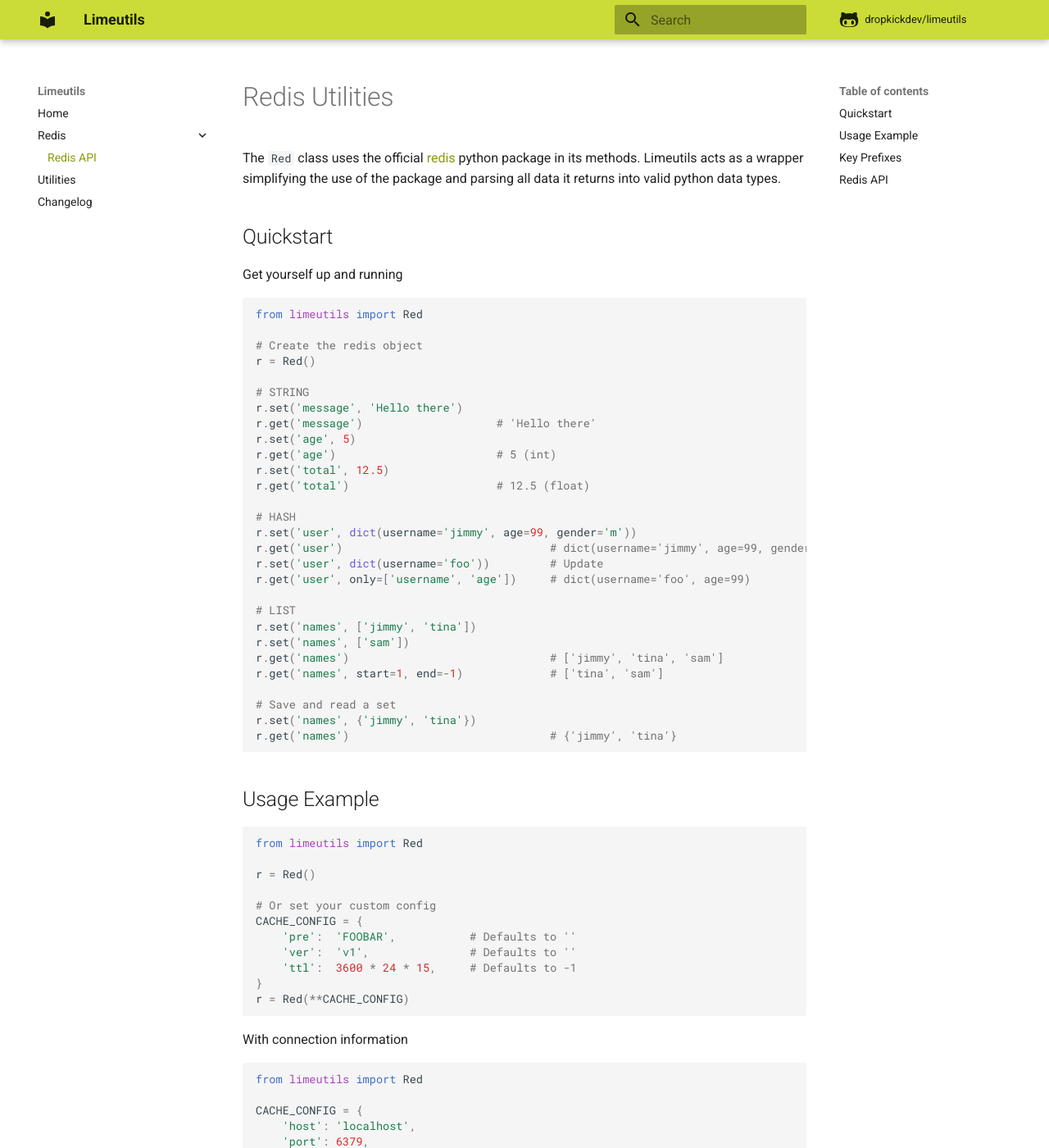
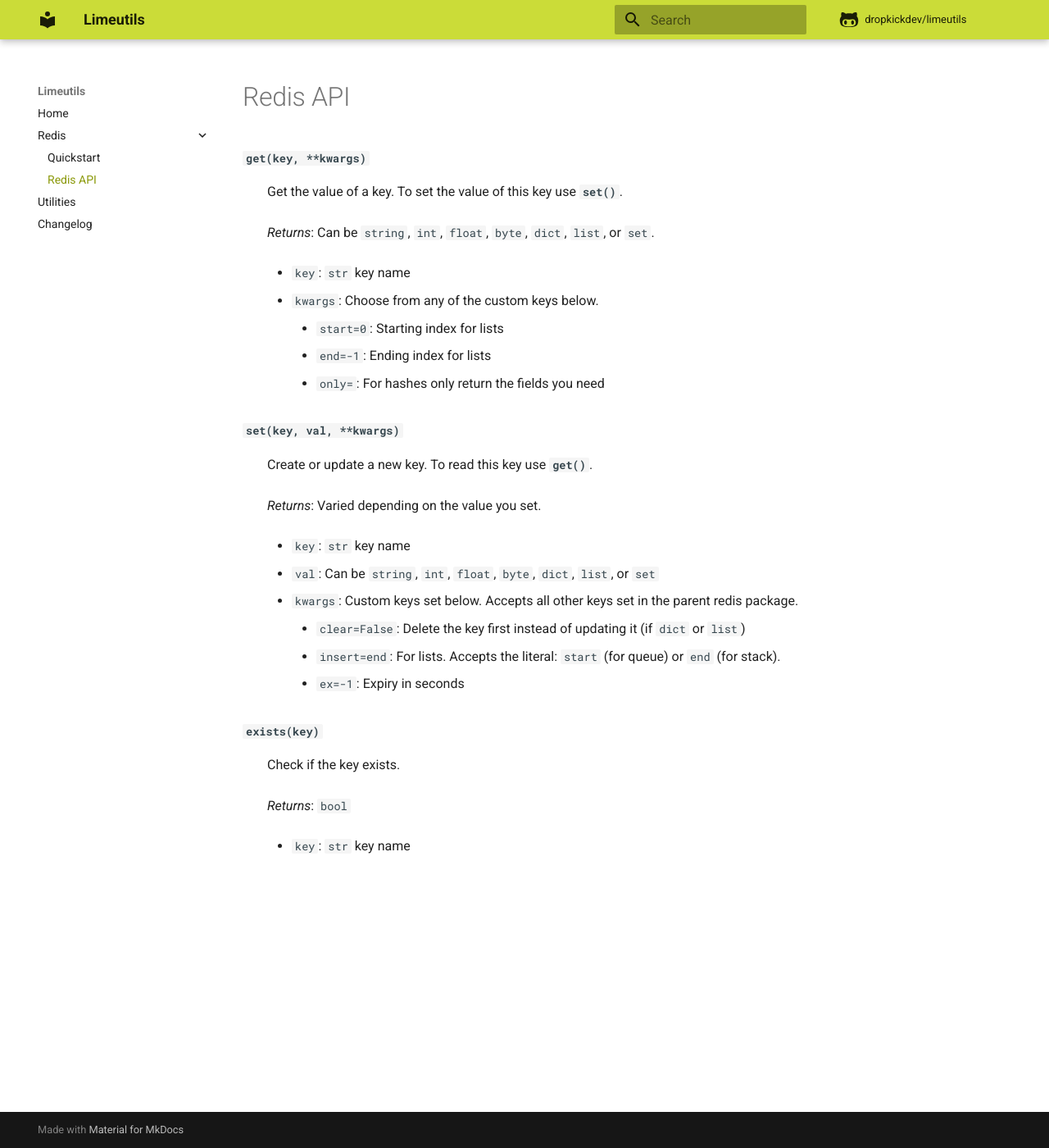
Before and after one commit to dropkickdev/limeutils, an MkDocs documentation site: the page built from docs/redis/api.md, in a window 1280 px wide and 1400 px high. Shown: the whole window at 82% size. Built offline with MkDocs 1.6.1 and Material for MkDocs 9.7.7, drawn with Linux system fonts in a browser that asks for light colours; comment, search, counter and statistics services are not loaded; some of the changed text lies outside the part shown.

Commit message:
Docs update

````diff
--- a/docs/redis/api.md
+++ b/docs/redis/api.md
@@ -1,103 +1,28 @@
-Redis Utilities
-===============
-
-The `Red` class uses the official [redis](https://pypi.org/project/redis/) python package in
- its methods. Limeutils acts as
- a wrapper simplifying the use of the package and parsing all data it returns into valid python data
-  types.
-
-Quickstart
-----------
-Get yourself up and running
-
-```python
-{!examples/redis01.py!}
-
-```
-
-Usage Example
--------------
-
-```python
-from limeutils import Red
-
-r = Red()
-
-# Or set your custom config
-CACHE_CONFIG = {
-    'pre':  'FOOBAR',           # Defaults to ''
-    'ver':  'v1',               # Defaults to ''
-    'ttl':  3600 * 24 * 15,     # Defaults to -1
-}
-r = Red(**CACHE_CONFIG)
-```
-
-With connection information
-
-```python
-from limeutils import Red
-
-CACHE_CONFIG = {
-    'host': 'localhost',
-    'port': 6379,
-    'db':   0,
-    'pre':  'FOOBAR',
-    'ver':  'v1',
-    'ttl':  3600 * 24 * 15,
-}
-r = Red(**CACHE_CONFIG)
-```
-
-If you don't include any connection information then the redis defaults will be used.
-
-Key Prefixes
--------------
-Limeutils lets you use prefixes for your keys allowing for better key
- management. Just add it when you create your object.
-
-```python hl_lines="1"
-r = redis.Redis(pre='FOOBAR', ver='v1')
-```
-- `pre`: Prefix for your project. Defaults to an empty string.
-- `ver`: Version for your key. Defaults to an empty string.
-
-This makes sure you won't overrite any keys from other projects.
-
-!!! info
-    Keys are saved as **prefix:version:key** in redis (if you used the arguments `pre`, `ver`, or
-     both). Creating a key named `user` in python is saved as `FOOBAR:v1:user` in redis. But when
-      you need to use this key in python you only type the name `user` and the `r` object
-      prepends the prefixes for you.
-
-<a id="api"></a>
-
 Redis API
-----------
-
-All methods are accessible from an instance of the `Red` class.
+=========
 
 **`get(key, **kwargs)`**
 : Get the value of a key. To set the value of this key use **`set()`**.
 : *Returns*: Can be `string`, `int`, `float`, `byte`, `dict`, `list`, or `set`.
 
-: - `key`: Key name
+: - `key`: `str` key name
 - `kwargs`: Choose from any of the custom keys below.
-    - [`start=0`]: Starting index for lists
-    - [`end=-1`]: Ending index for lists
-    - [`only=`]: For hashes only return the fields you need
+    - `start=0`: Starting index for lists
+    - `end=-1`: Ending index for lists
+    - `only=`: For hashes only return the fields you need
 
 **`set(key, val, **kwargs)`**
 : Create or update a new key. To read this key use **`get()`**.
 : *Returns*: Varied depending on the value you set.
 
-: - `key`: Key name
+: - `key`: `str` key name
+- `val`: Can be `string`, `int`, `float`, `byte`, `dict`, `list`, or `set`
 - `kwargs`: Custom keys set below. Accepts all other keys set in the parent redis package.
-    - `val`: Can be `string`, `int`, `float`, `byte`, `dict`, `list`, or `set`
-    - [`clear=False`]: Delete the key first instead of updating it (if `dict` or `list`)
-    - [`insert=end`]: For lists. Accepts the literal: `start` (for queue) or `end` (for stack).
-    - [`ex=-1`]: Expiry in seconds
+    - `clear=False`: Delete the key first instead of updating it (if `dict` or `list`)
+    - `insert=end`: For lists. Accepts the literal: `start` (for queue) or `end` (for stack).
+    - `ex=-1`: Expiry in seconds
 
 **`exists(key)`**
 : Check if the key exists.
 : *Returns*: `bool`
-: - `key`: Key name
+: - `key`: `str` key name
--- a/mkdocs.yml
+++ b/mkdocs.yml
@@ -14,6 +14,7 @@ edit_uri: ''
 nav:
   - Home: index.md
   - Redis:
+    - Quickstart: redis/quickstart.md
     - Redis API: redis/api.md
 #    - Models: redis/models.md
   - Utilities: utils.md
````
Also changed, not shown: docs/redis/quickstart.md (added, +75 -0 lines).
